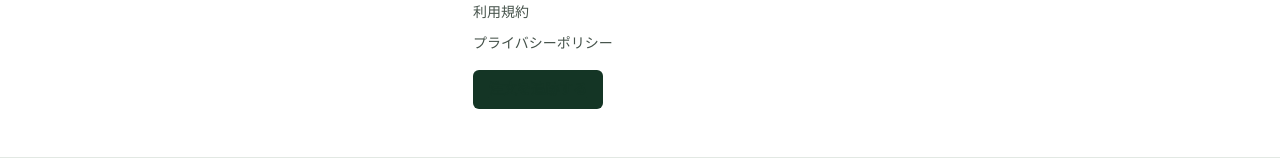
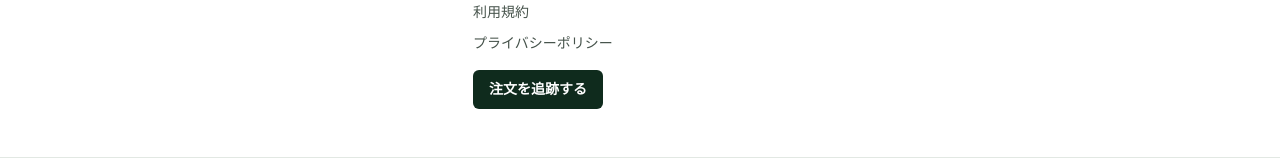
Before and after one commit to nahomtaboge21/E-commerce, a React (Create React App) app in the folder frontend/: page / in a window 1280 px wide. In both pictures the pointer is over the link "注文を追跡する". Shown: the part 1947-2107 px from the top of the page. Built offline with nearby package versions, Linux system fonts and the light colour scheme.

Commit message:
fix: preserve footer button contrast on hover

```diff
--- a/frontend/src/components/layout/Footer.css
+++ b/frontend/src/components/layout/Footer.css
@@ -82,6 +82,13 @@
   background: #143525;
   color: #ffffff;
   font-weight: 800;
+}
+
+.footer-links .footer-track-link:hover,
+.footer-links .footer-track-link:focus-visible {
+  background: #0f2b1d;
+  color: #ffffff;
+  text-decoration: none;
 }
 
 .footer-newsletter {
```
